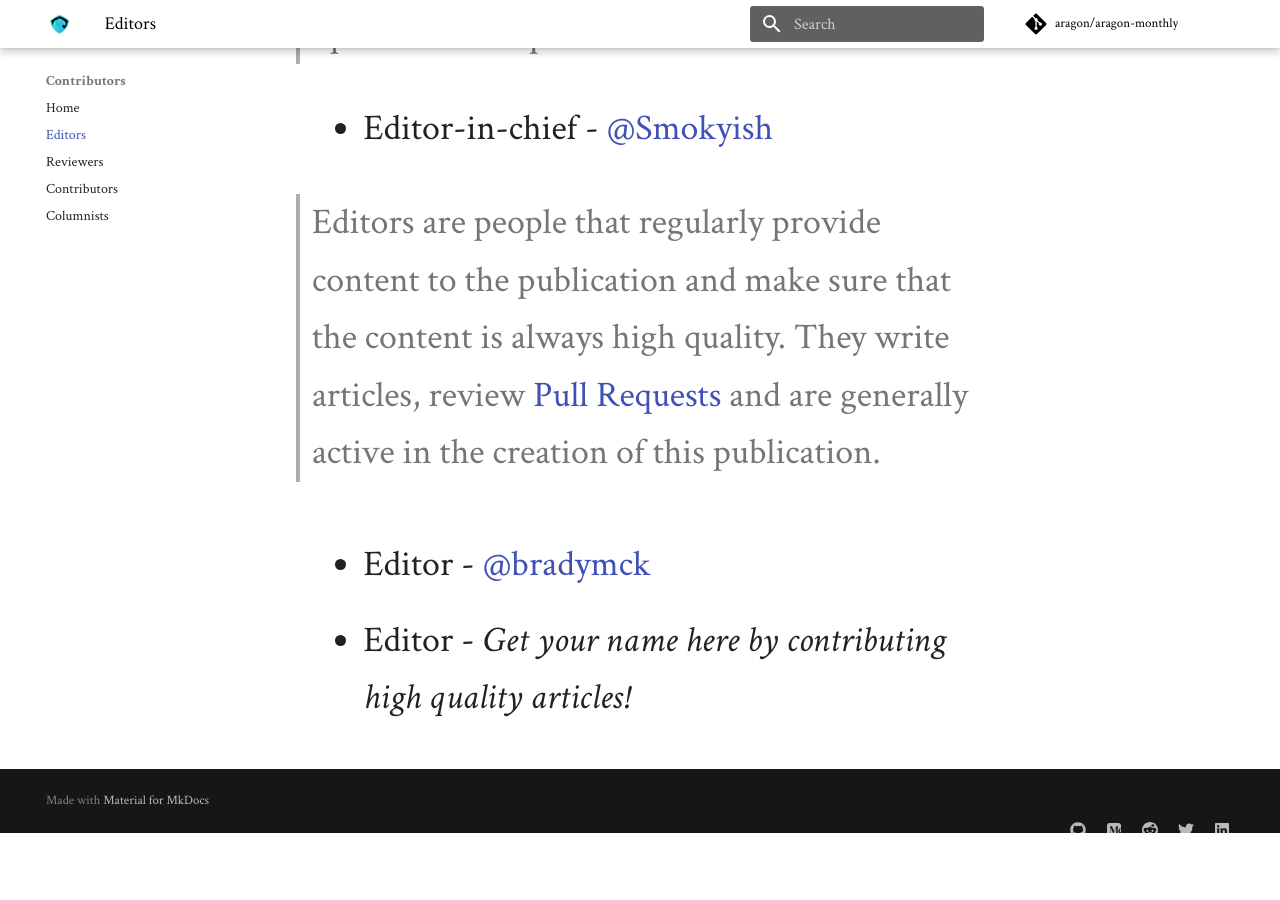
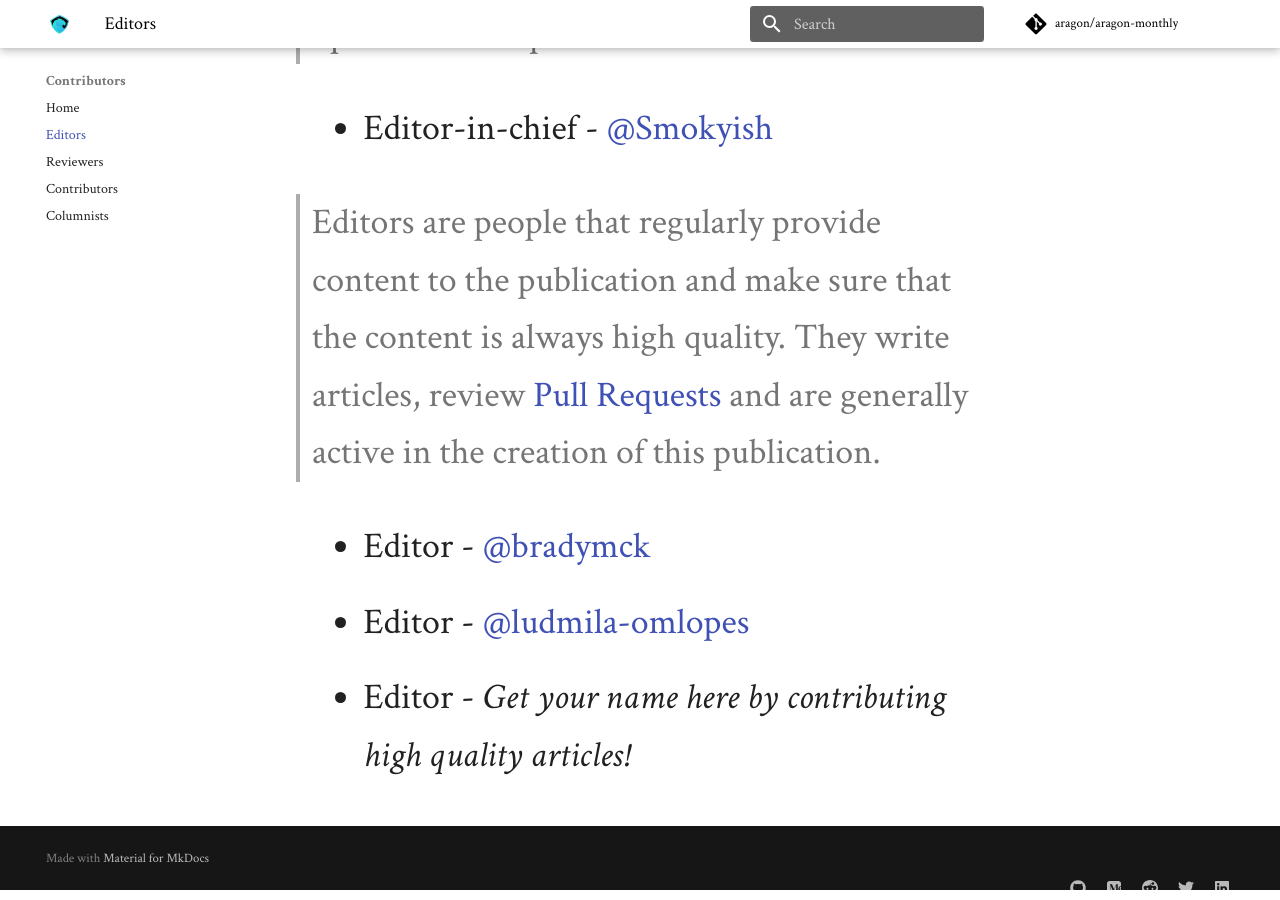
Before and after one commit to aragon/aragon-monthly, an MkDocs documentation site: the page built from docs/contributors/editors.md, in a window 1280 px wide and 900 px high, scrolled down 430 px. Built offline with MkDocs 1.6.1 and Material for MkDocs 9.7.7, drawn with Linux system fonts in a browser that asks for light colours; comment, search, counter and statistics services are not loaded; old or Windows-style settings are respelled for this version of MkDocs; before the commit the page ends 1272 px from its top, so only the background shows below that.

Commit message:
add ludmila to editors

```diff
--- a/docs/contributors/editors.md
+++ b/docs/contributors/editors.md
@@ -6,5 +6,6 @@
 > Editors are people that regularly provide content to the publication and make sure that the content is always high quality. They write articles, review [Pull Requests](https://github.com/aragon/aragon-monthly/pulls) and are generally active in the creation of this publication.
 
 - Editor - [@bradymck](https://github.com/bradymck)
+- Editor - [@ludmila-omlopes](https://github.com/ludmila-omlopes)
 
 - Editor - _Get your name here by contributing high quality articles!_
```
Also changed, not shown: README.md (+1 -0 lines).
